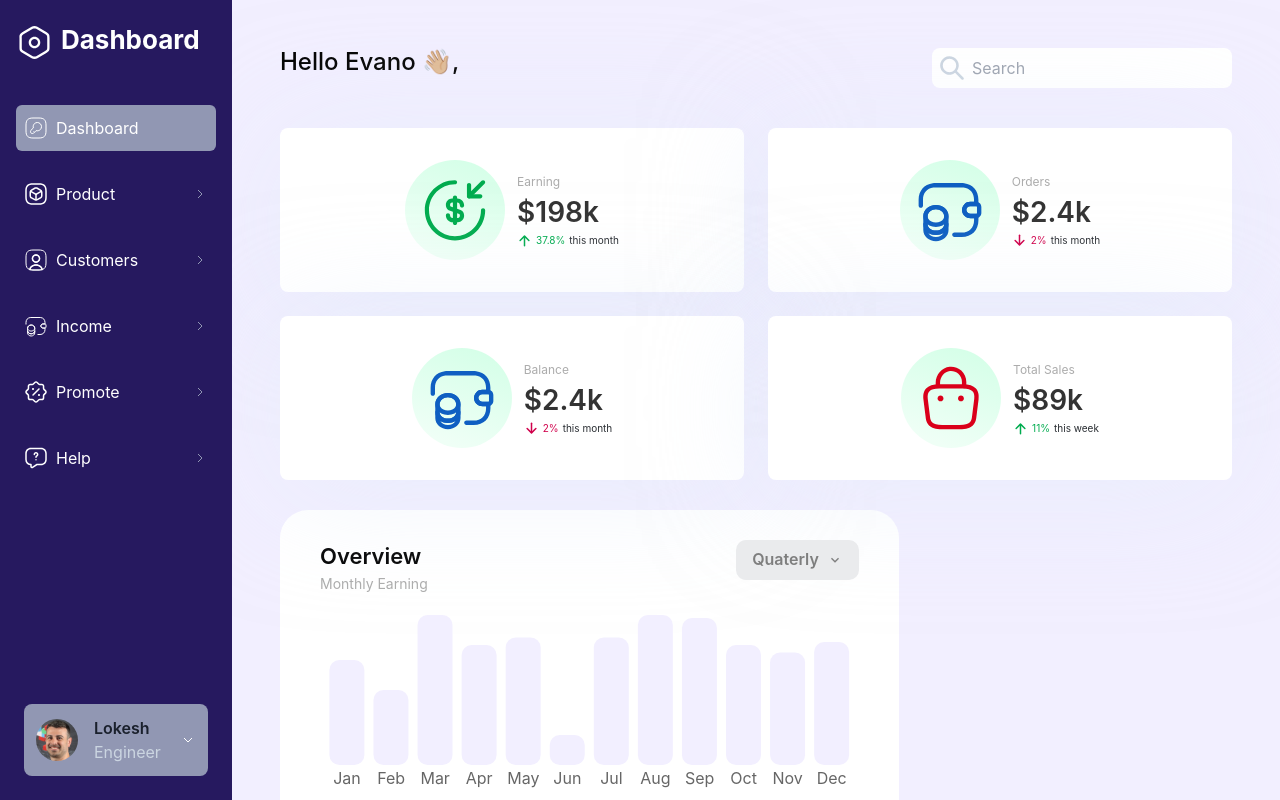
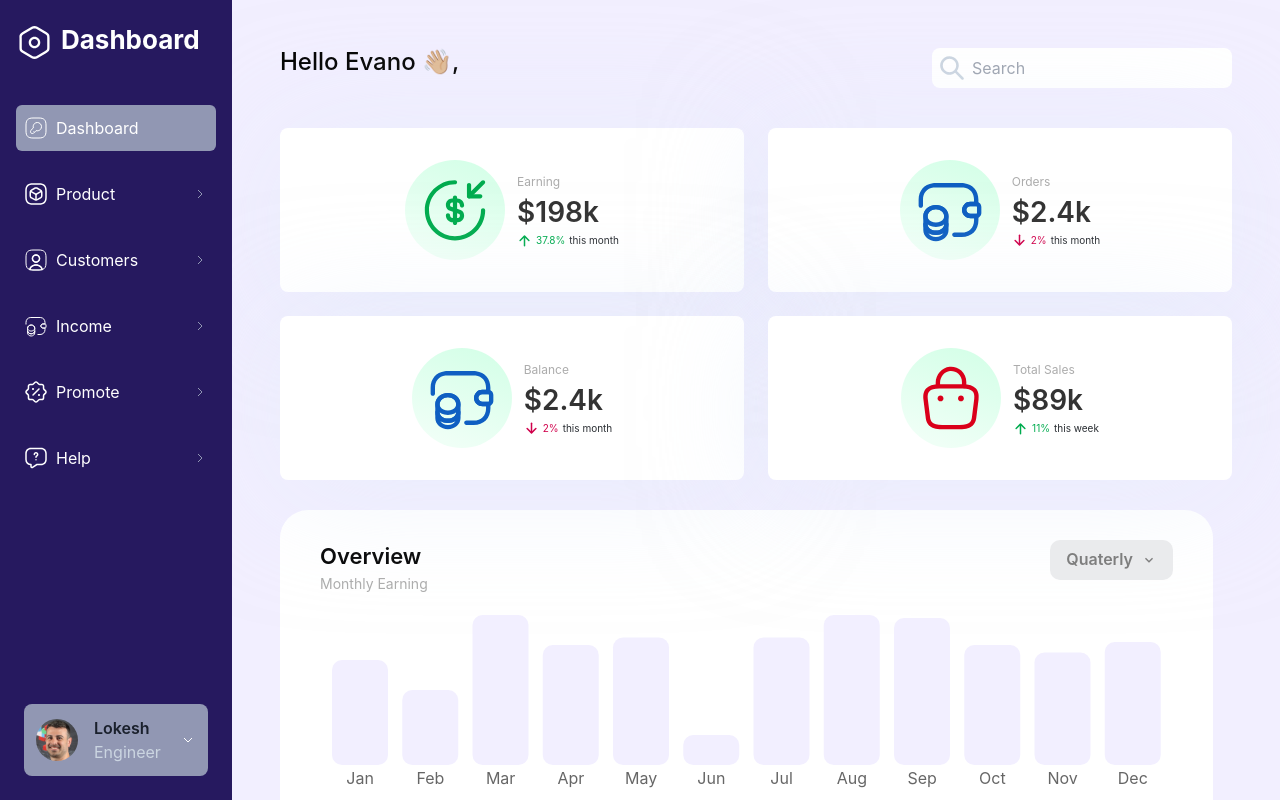
Before and after one commit to SaiBarathR/Dashboard-UI, a React (Create React App) app: page / in a window 1280 px wide. Built offline with nearby package versions, Linux system fonts and the light colour scheme.

Commit message:
Refactor CustomBarGraph component layout

```diff
--- a/src/Components/CustomBarGraph.jsx
+++ b/src/Components/CustomBarGraph.jsx
@@ -6,7 +6,7 @@ import { ChevronDownIcon } from '@chakra-ui/icons';
 export default function CustomBarGraph() {
 
   return (
-    <Box className='w-[98%]  lg:w-[50%] xl:w-[65%] h-[40vh]  custom-bar-graph-container flex flex-col'>
+    <Box className='w-[98%]   h-[40vh]  custom-bar-graph-container flex flex-col'>
       <Box className='w-full flex'>
         <Box className='flex flex-col flex-grow'>
           <Text fontSize={'22px'} fontWeight={600} color={'#000'}>
```
